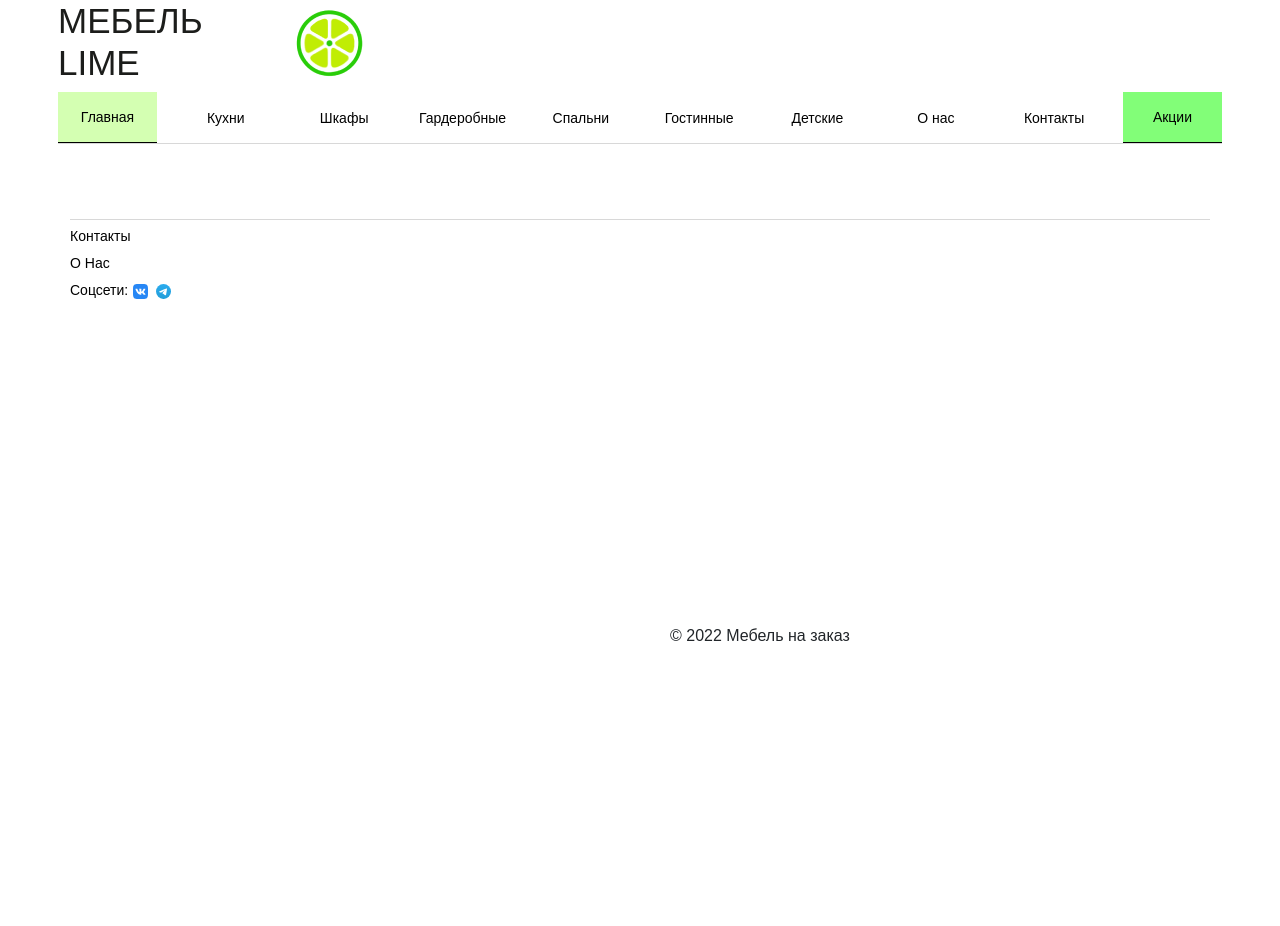
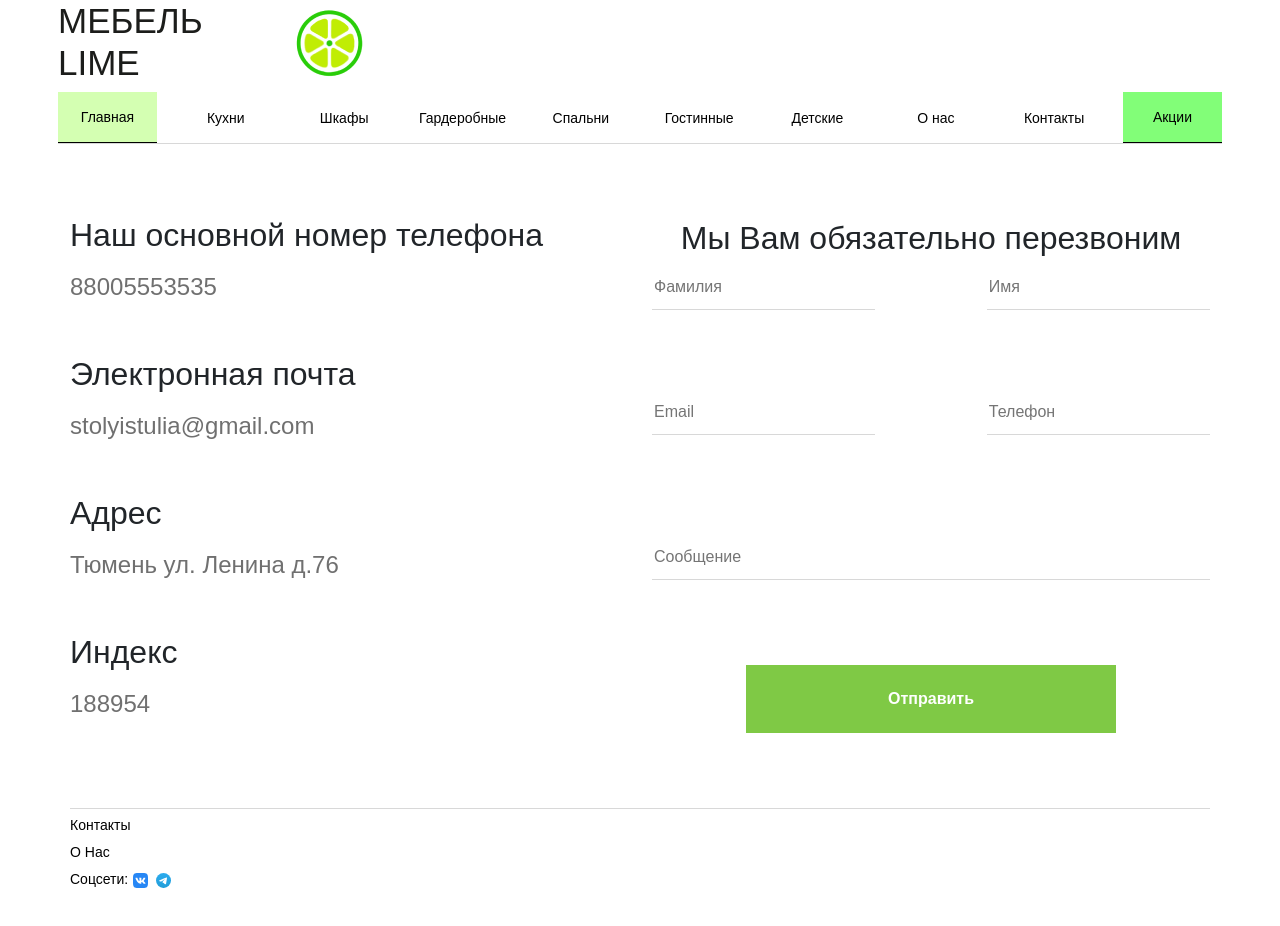
Before and after one commit to kachankapusty/lime, a plain HTML site: page contacts.html in a window 1280 px wide. Shown: the top 926 px of the page. Before the commit the page ends 800 px from the top, so only its background shows below. Drawn offline with nearby package versions, Linux system fonts and the light colour scheme; files whose address does not match are found by name.

Commit message:
FINAL: contacts

```diff
--- a/assets/css/style.css
+++ b/assets/css/style.css
@@ -7,6 +7,7 @@
     --main-header: #1C1D1B;
     --light-gray: #D8D8D8;
     --accent-light: rgba(161, 138, 104, 1);
+    --dark-gray: #707070;
 }
 
 @font-face {
@@ -291,7 +292,60 @@ footer {
     width: 285px;
 }
 
-main {
+.main {
     margin-top: 75px;
     margin-bottom: 75px;
 }
+
+.feedback-about, .feedback-form {
+    width: 50%;
+}
+
+.feedback-item:not(.feedback-item:last-child) {
+    margin-bottom: 55px;
+}
+
+.feedback-item-header {
+    font-size: 32px;
+}
+
+.feedback-item-data {
+    margin-top: 20px;
+    color: var(--dark-gray);
+    font-size: 24px;
+}
+
+.feedback-form-item {
+    border: none
+}
+
+.feedback-form {
+    text-align: center;
+}
+
+.feedback-form-page {
+    display: flex;
+    flex-wrap: wrap;
+    justify-content: space-between;
+}
+
+.feedback-form-page > input {
+    width: 40%;
+    height: 45px;
+    border-bottom: 1px solid var(--light-gray);
+    margin-bottom: 80px;
+}
+
+.feedback-form-item + .message {
+    width: 100%;
+    margin-top: 20px;
+    margin-bottom: 0;
+}
+
+button.feedback-form-item {
+    padding: 18px 142px;
+    color: var(--white);
+    background-color: var(--herbal);
+    font-weight: 700;
+    margin: 85px auto 0;
+}
--- a/contacts.html
+++ b/contacts.html
@@ -5,7 +5,7 @@
     <meta name="viewport"
           content="width=device-width, user-scalable=no, initial-scale=1.0, maximum-scale=1.0, minimum-scale=1.0">
     <meta http-equiv="X-UA-Compatible" content="ie=edge">
-    <title>Каталог</title>
+    <title>Контакты</title>
     <link rel="stylesheet" href="./assets/css/bootstrap.min.css">
     <link rel="stylesheet" href="./assets/css/style.css">
     <script
@@ -57,8 +57,38 @@
             </nav>
         </div>
     </header>
-    <main>
-
+    <main class="row main">
+        <section class="feedback-about">
+            <ul class="feedback-list">
+                <li class="feedback-item phone">
+                    <div class="feedback-item-header">Наш основной номер телефона</div>
+                    <div class="feedback-item-data">88005553535</div>
+                </li>
+                <li class="feedback-item email">
+                    <div class="feedback-item-header">Электронная почта</div>
+                    <div class="feedback-item-data">stolyistulia@gmail.com</div>
+                </li>
+                <li class="feedback-item address">
+                    <div class="feedback-item-header">Адрес</div>
+                    <div class="feedback-item-data">Тюмень ул. Ленина д.76</div>
+                </li>
+                <li class="feedback-item index">
+                    <div class="feedback-item-header">Индекс</div>
+                    <div class="feedback-item-data">188954</div>
+                </li>
+            </ul>
+        </section>
+        <section class="feedback-form">
+            <h2>Мы Вам обязательно перезвоним</h2>
+            <form action="#" method="POST" class="feedback-form-page">
+                <input type="text" class="feedback-form-item" name="lastname" placeholder="Фамилия">
+                <input type="text" class="feedback-form-item" name="firstname" placeholder="Имя">
+                <input type="text" class="feedback-form-item" name="email" placeholder="Email">
+                <input type="text" class="feedback-form-item" name="phone-number" placeholder="Телефон">
+                <input type="text" class="feedback-form-item message" name="message" placeholder="Сообщение">
+                <button type="submit" class="feedback-form-item">Отправить</button>
+            </form>
+        </section>
     </main>
     <footer class="footer">
         <nav class="social-media-item-bar">
```
Also changed, not shown: index.html (+1 -1 lines).
